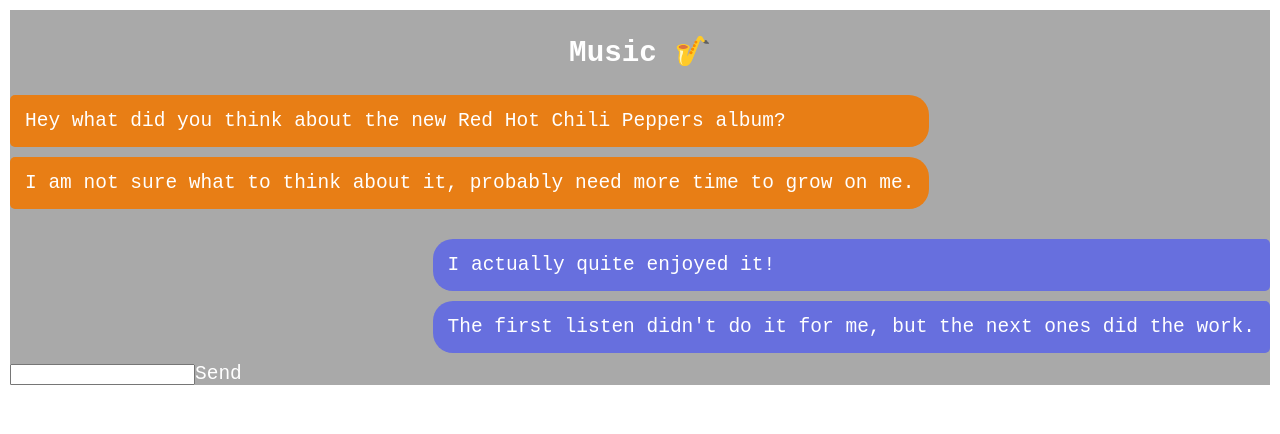
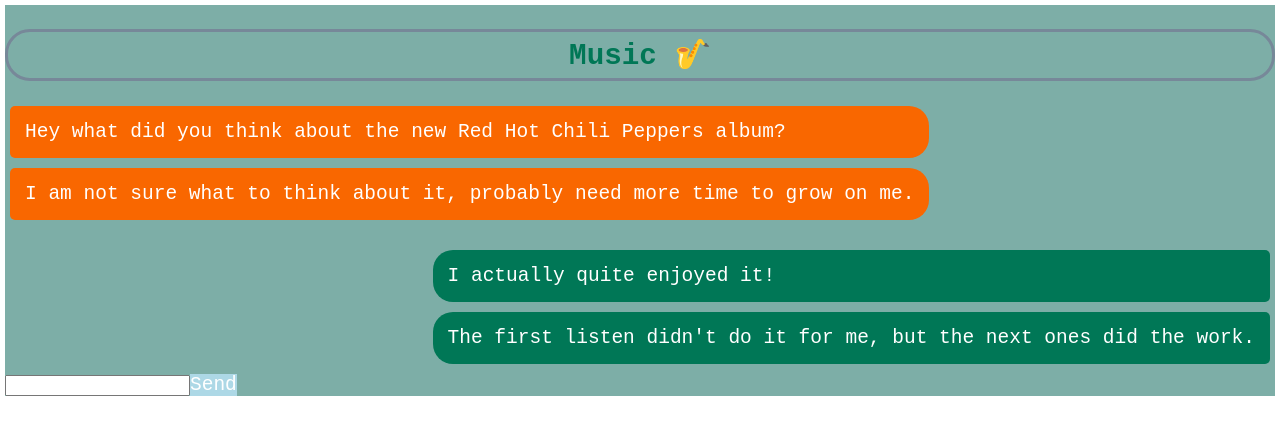
Before and after one commit to frustrabe/chatrooms-app-v1.0, a React (Create React App) app: page /chatrooms/1 in a window 1280 px wide. Shown: the top 434 px of the page. Built offline with nearby package versions, Linux system fonts and the light colour scheme.

Commit message:
further continuation with styling, added scroll

```diff
--- a/src/App.css
+++ b/src/App.css
@@ -89,10 +89,10 @@
   display: flex;
   flex-direction: column;
   font-family: monospace;
-  margin: 10px;
+  margin: 5px;
   font-size: 1.5em;
   /*border: 2px solid green;*/
-  background-color: darkgray;
+  background-color: #7DAEA7;
 }
 
 /* The style of room tag name*/
@@ -100,8 +100,10 @@
 h2 {
   display: flex;
   justify-content: center;
-  color: white;
-
+  color: #007756;
+  border: 3px solid lightslategray;
+  padding: 5px;
+  border-radius: 25px;
 }
 
 /*.messages-window {
@@ -117,13 +119,15 @@
   /*border: 2px solid red;*/
   color: white;
   margin-bottom: 20px;
+  margin-left: 5px;
+  margin-right: 10px;
 }
 
 /*Style of recieved messages text box*/
 .recieved-message-text {
   padding: 15px;
   min-height: 20px;
-  background: #e87e15;
+  background: #F96700;
   border-radius: 5px 20px 20px 5px;
   margin-bottom: 10px;
 }
@@ -136,6 +140,8 @@
   align-content: space-around;
   /*border: 2px solid blue;*/
   color: white;
+  margin-right: 5px;
+  margin-left: 10px;
 }
 
 /*Style of sent messages text box*/
@@ -143,14 +149,32 @@
 .sent-message-text {
   padding: 15px;
   min-height: 20px;
-  background: #676fde;
+  background: #007756;
   border-radius: 20px 5px 5px 20px;
   margin-bottom: 10px;
 }
+
+/*Style of toolbox*/
 
 .Toolbox {
   display: flex;
   flex-direction: row;
   /*border: 2px solid #333;*/
   color: white;
+  align-items: center;
+
 }
+
+.input {
+  display: block;
+  margin: 15px auto;
+  max-width: 500px;
+  width: 100%;
+  justify-content: right;
+}
+
+.Send {
+  width: auto;
+  height: auto;
+  background-color: lightblue;
+}
--- a/src/App.js
+++ b/src/App.js
@@ -1,12 +1,15 @@
 import './App.css';
+import Scroll from './components/ScrollWheel';
 
 function App() {
   return (
-    <div className='flexbox-container'>
-      <div className="App">
-        Welcome to the chat app. If you are logged in, you can go to /chatrooms, else go and /login.
+    <Scroll>
+      <div className='flexbox-container'>
+        <div className="App">
+          Welcome to the chat app. If you are logged in, you can go to /chatrooms, else go and /login.
+        </div>
       </div>
-    </div>
+    </Scroll>
   );
 }
 
--- /dev/null
+++ b/src/components/ScrollWheel.js
@@ -0,0 +1,12 @@
+import React from "react";
+
+const ScrollWheel = (props) => {
+    //props.children is here (in return) by default, being part of React
+    return (
+        <div style={{ overflowY: 'scroll', border: '0px solid black', height: '800px' }}>
+            {props.children}
+        </div>
+    );
+}
+
+export default ScrollWheel;
```
